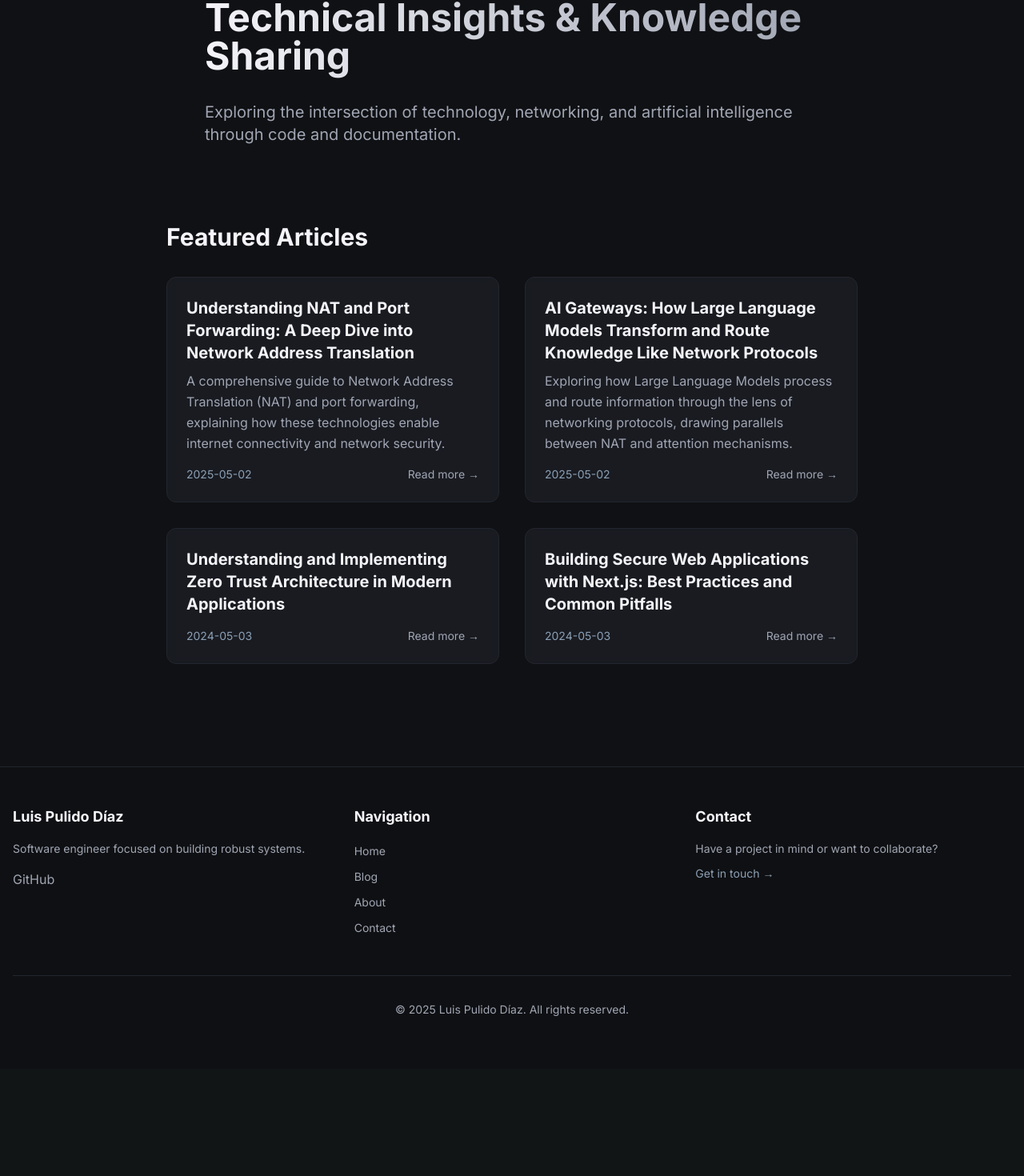
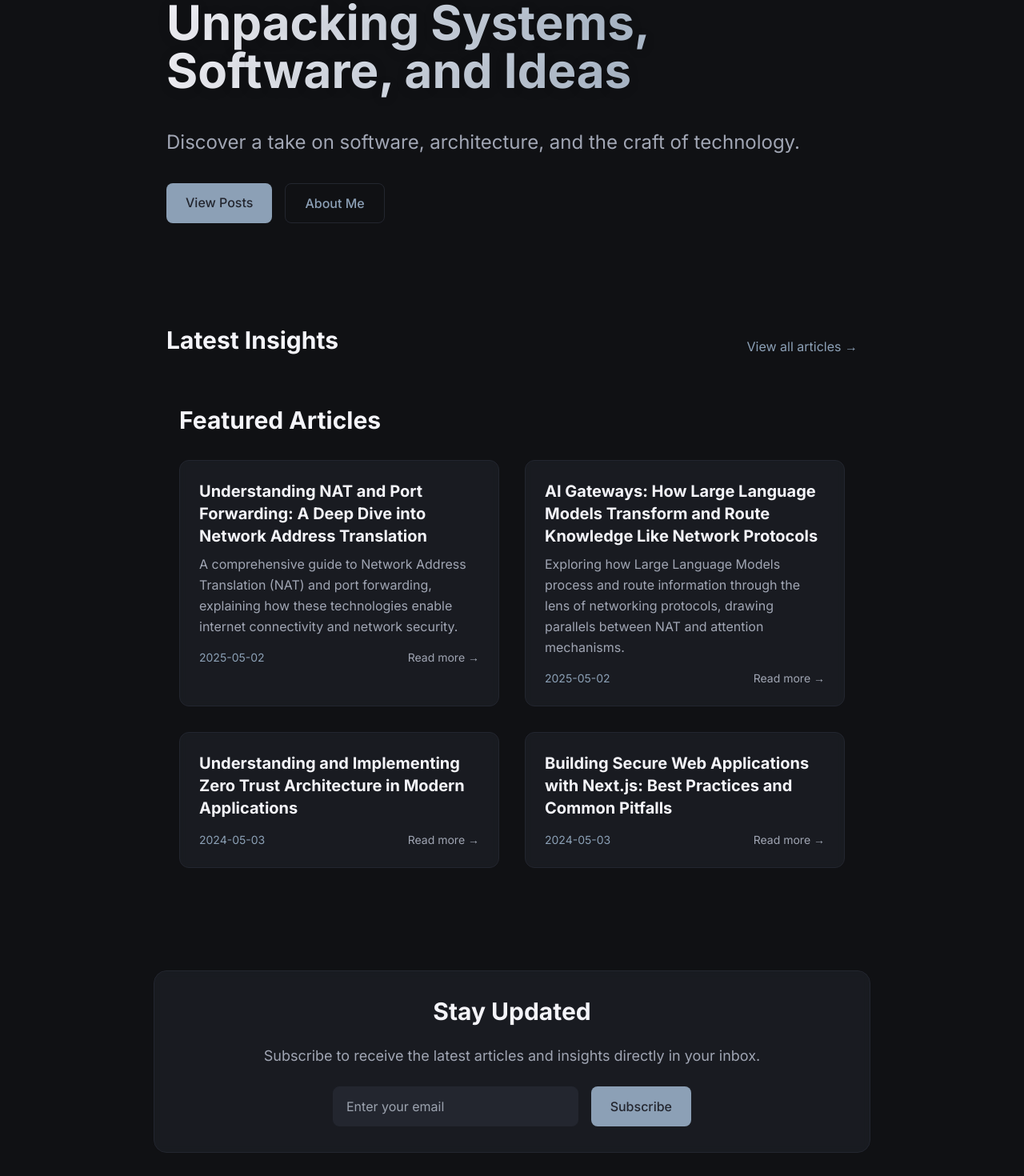
Before and after one commit to lpolish/luispulidocom-new-blog, a Next.js app: page / in a window 1280 px wide. Shown: the part 115-1585 px from the top of the page at 80% size. Before the commit the page ends 1451 px from the top, so only its background shows below. Built offline with nearby package versions, Linux system fonts and the light colour scheme.

Commit message:
feat: redesign homepage with hero section and newsletter signup

```diff
--- a/src/app/page.tsx
+++ b/src/app/page.tsx
@@ -1,20 +1,78 @@
 import { getFeaturedPosts } from '@/lib/posts';
 import { FeaturedPosts } from '@/components/FeaturedPosts';
+import Link from 'next/link';
 
 export default function Home() {
   const featuredPosts = getFeaturedPosts();
 
   return (
-    <div className="space-y-24 mb-24">
-      <div className="max-w-3xl mx-auto">
-        <h1 className="text-4xl md:text-5xl font-bold mb-6 bg-gradient-to-r from-text to-textMuted bg-clip-text text-transparent">
-          Technical Insights & Knowledge Sharing
-        </h1>
-        <p className="text-xl text-textMuted mb-8">
-          Exploring the intersection of technology, networking, and artificial intelligence through code and documentation.
-        </p>
-      </div>
-      <FeaturedPosts posts={featuredPosts} />
+    <div className="space-y-32 mb-32">
+      {/* Hero Section */}
+      <section className="relative">
+        <div className="max-w-4xl mx-auto px-4">
+          <div className="space-y-8">
+            <h1 className="text-5xl md:text-6xl font-bold hero-gradient">
+              Unpacking Systems, Software, and Ideas
+            </h1>
+            <p className="text-2xl text-textMuted leading-relaxed">
+              Discover a take on software, architecture, and the craft of technology.
+            </p>
+            <div className="flex gap-4">
+              <Link
+                href="/blog"
+                className="px-6 py-3 bg-accent text-primary rounded-lg font-medium hover:bg-accent/90 transition-colors"
+              >
+                View Posts
+              </Link>
+              <Link
+                href="/about"
+                className="px-6 py-3 border border-border rounded-lg font-medium hover:border-accent transition-colors"
+              >
+                About Me
+              </Link>
+            </div>
+          </div>
+        </div>
+      </section>
+
+      {/* Featured Posts Section */}
+      <section>
+        <div className="max-w-4xl mx-auto px-4">
+          <div className="flex items-center justify-between mb-12">
+            <h2 className="text-3xl font-bold">Latest Insights</h2>
+            <Link
+              href="/blog"
+              className="text-accent hover:text-accent/80 transition-colors"
+            >
+              View all articles →
+            </Link>
+          </div>
+          <FeaturedPosts posts={featuredPosts} />
+        </div>
+      </section>
+
+      {/* Newsletter Section */}
+      <section className="bg-primary/50 backdrop-blur-sm rounded-2xl border border-border p-8">
+        <div className="max-w-2xl mx-auto text-center space-y-6">
+          <h2 className="text-3xl font-bold">Stay Updated</h2>
+          <p className="text-textMuted text-lg">
+            Subscribe to receive the latest articles and insights directly in your inbox.
+          </p>
+          <form className="flex gap-4 max-w-md mx-auto">
+            <input
+              type="email"
+              placeholder="Enter your email"
+              className="flex-1 px-4 py-3 rounded-lg border border-border bg-primary focus:border-accent focus:outline-none"
+            />
+            <button
+              type="submit"
+              className="px-6 py-3 bg-accent text-primary rounded-lg font-medium hover:bg-accent/90 transition-colors"
+            >
+              Subscribe
+            </button>
+          </form>
+        </div>
+      </section>
     </div>
   );
 }
```
